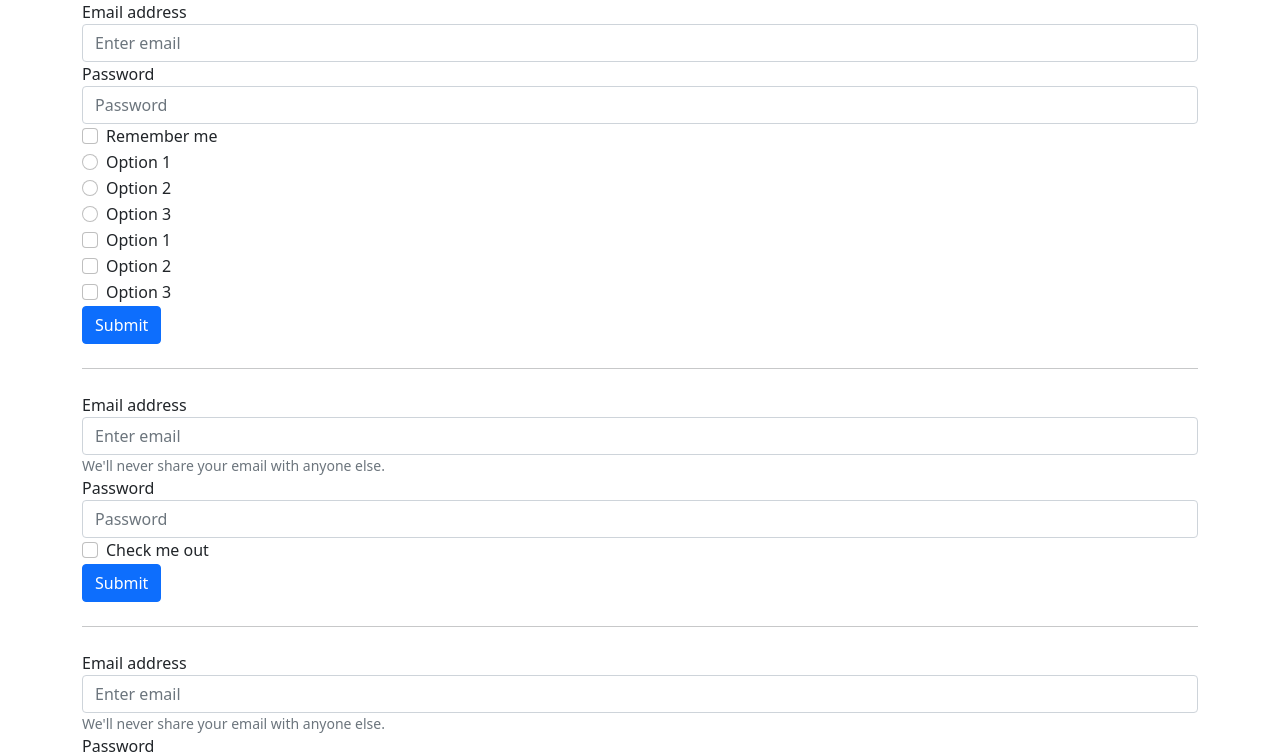
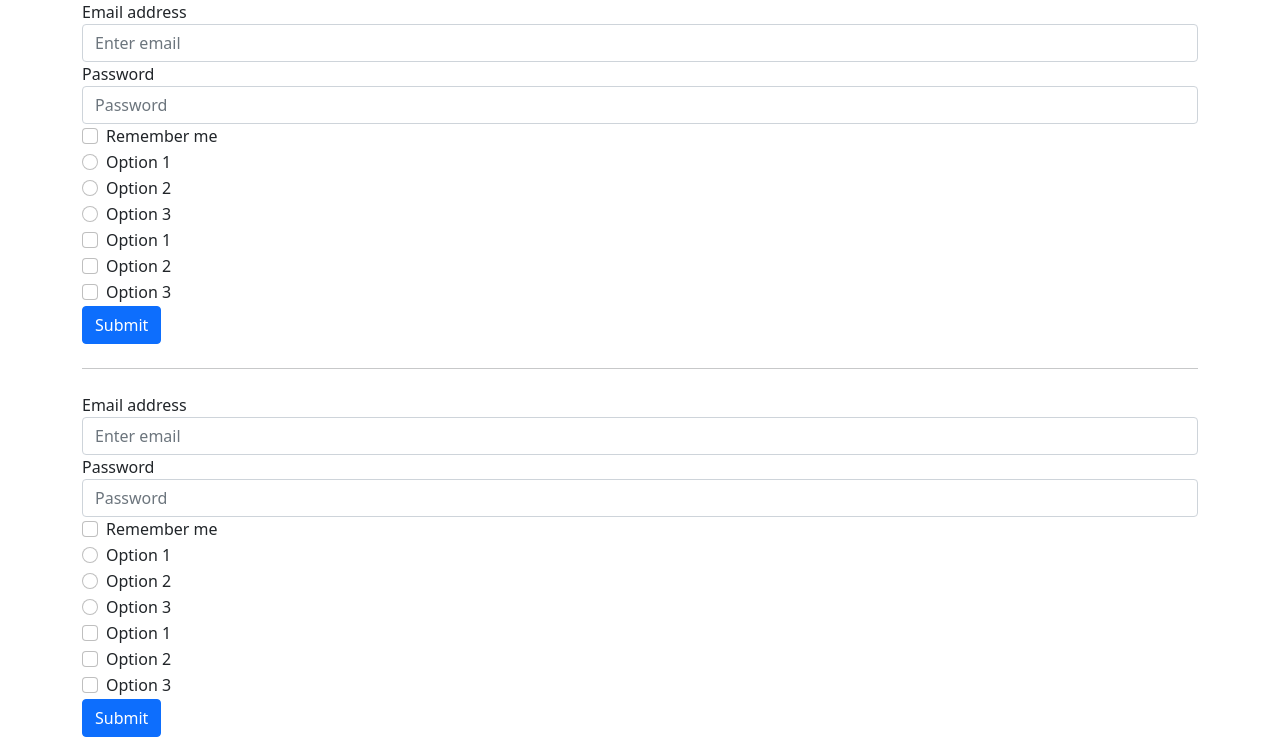
Before and after one commit to arekzajacSC/angular-ivy-fwxuqx, an Angular app: page / in a window 1280 px wide. Shown: the top 756 px of the page. Built offline with nearby package versions, Linux system fonts and the light colour scheme.

Commit message:
reactive form example

```diff
--- a/src/forms/reactive.component.html
+++ b/src/forms/reactive.component.html
@@ -1,20 +1,21 @@
-<form>
+<form [formGroup]="form" (submit)="onSubmit()">
   <div class="form-group">
     <label for="exampleInputEmail1">Email address</label>
     <input
+      name="login"
+      formControlName="login"
       type="email"
       class="form-control"
       id="exampleInputEmail1"
       aria-describedby="emailHelp"
       placeholder="Enter email"
     />
-    <small id="emailHelp" class="form-text text-muted"
-      >We'll never share your email with anyone else.</small
-    >
   </div>
   <div class="form-group">
     <label for="exampleInputPassword1">Password</label>
     <input
+      name="password"
+      formControlName="password"
       type="password"
       class="form-control"
       id="exampleInputPassword1"
@@ -22,8 +23,67 @@
     />
   </div>
   <div class="form-check">
-    <input type="checkbox" class="form-check-input" id="exampleCheck1" />
-    <label class="form-check-label" for="exampleCheck1">Check me out</label>
+    <input
+      name="rememberMe"
+      formControlName="rememberMe"
+      type="checkbox"
+      class="form-check-input"
+      id="exampleCheck1"
+    />
+    <label class="form-check-label" for="exampleCheck1">Remember me</label>
+  </div>
+  <div class="form-group">
+    <div class="form-check">
+      <input
+        name="radioOption"
+        formControlName="radioOption"
+        type="radio"
+        class="form-check-input"
+        id="exampleCheck1"
+        value="option1"
+      />
+      <label class="form-check-label" for="exampleCheck1">Option 1</label>
+    </div>
+    <div class="form-check">
+      <input
+        name="radioOption"
+        formControlName="radioOption"
+        type="radio"
+        class="form-check-input"
+        id="exampleCheck1"
+        value="option2"
+      />
+      <label class="form-check-label" for="exampleCheck1">Option 2</label>
+    </div>
+    <div class="form-check">
+      <input
+        name="radioOption"
+        formControlName="radioOption"
+        type="radio"
+        class="form-check-input"
+        id="exampleCheck1"
+        value="option3"
+      />
+      <label class="form-check-label" for="exampleCheck1">Option 3</label>
+    </div>
+  </div>
+  <div class="form-group" formArrayName="options">
+    <div
+      class="form-check"
+      *ngFor="let option of optionsField.controls; index as i"
+    >
+      <input
+        name="options"
+        type="checkbox"
+        [formControlName]="i"
+        class="form-check-input"
+        id="exampleCheck1"
+        [value]="options[i].value"
+      />
+      <label class="form-check-label" for="exampleCheck1">{{
+        options[i].label
+      }}</label>
+    </div>
   </div>
   <button type="submit" class="btn btn-primary">Submit</button>
 </form>
--- a/src/forms/reactive.component.ts
+++ b/src/forms/reactive.component.ts
@@ -1,9 +1,45 @@
 import { Component } from '@angular/core';
+import { FormArray, FormBuilder, FormControl } from '@angular/forms';
 
 @Component({
   selector: 'example-reactive-form',
   templateUrl: './reactive.component.html',
 })
 export class ReactiveFormComponent {
-  onSubmit() {}
+  options = [
+    { value: 'option1', label: 'Option 1' },
+    { value: 'option2', label: 'Option 2' },
+    { value: 'option3', label: 'Option 3' },
+  ];
+
+  form = this.fb.group({
+    login: [''],
+    password: [''],
+    rememberMe: [false],
+    radioOption: [null],
+    options: this.fb.array([
+      new FormControl(),
+      new FormControl(),
+      new FormControl(),
+    ]),
+  });
+
+  get optionsField(): FormArray {
+    return this.form.get('options') as FormArray;
+  }
+
+  constructor(private fb: FormBuilder) {}
+
+  onSubmit() {
+    console.log({
+      ...this.form.value,
+      options: this.form.value.options.reduce((acc, val, idx) => {
+        if (val) {
+          acc.push(this.options[idx].value);
+        }
+
+        return acc;
+      }, []),
+    });
+  }
 }
```
